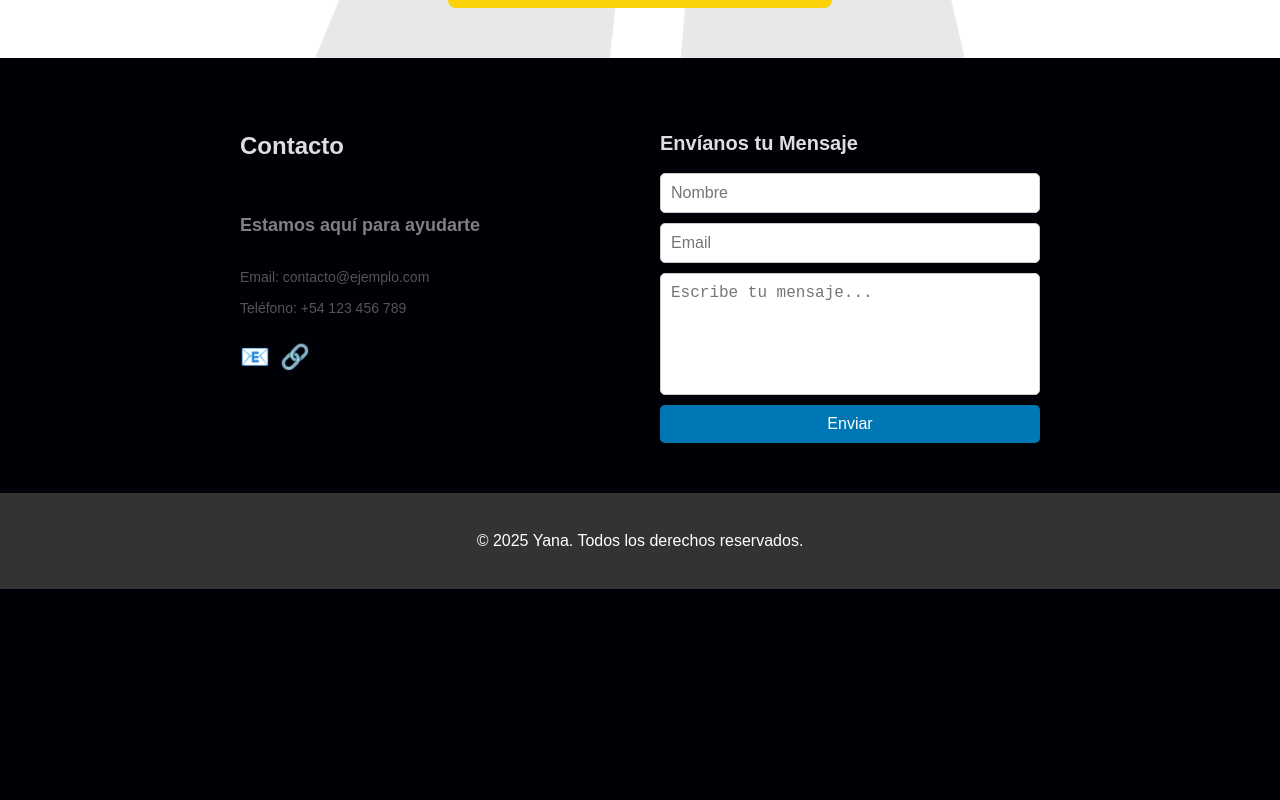
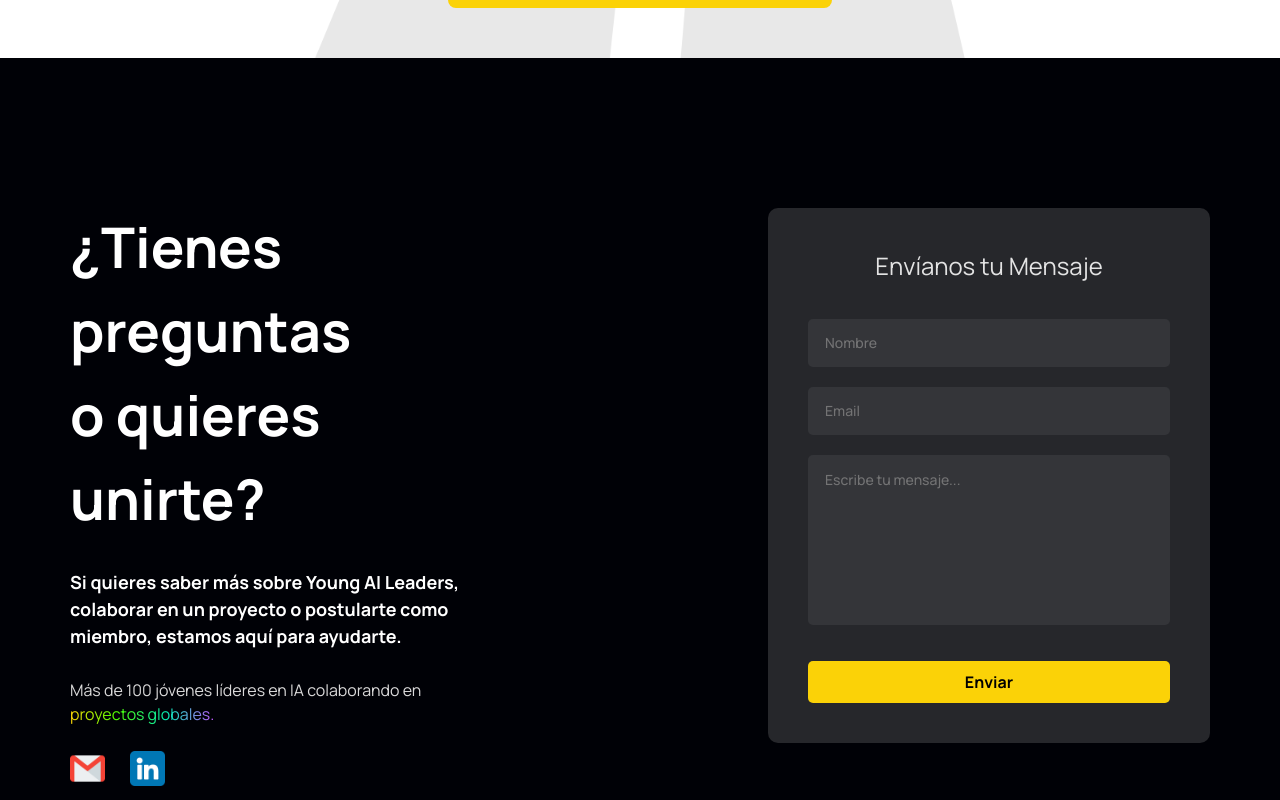
Before and after one commit to Nahuel-Villaverde/Young-AI-Leaders, a React (Vite) app: page / in a window 1280 px wide. Shown: the part 3840-4640 px from the top of the page. Before the commit the page ends 4429 px from the top, so only its background shows below. Built offline with nearby package versions, Linux system fonts and the light colour scheme.

Commit message:
form contacto

```diff
--- a/src/components/Contacto.css
+++ b/src/components/Contacto.css
@@ -1,16 +1,19 @@
 .contact-section {
-    padding: 50px;
+  padding: 70px;
+  padding-top: 100px;
+  padding-bottom: 100px;
   display: flex;
   justify-content: center;
   align-items: center;
+  font-family: 'Manrope', sans-serif;
 }
 
 .contact-container {
   display: grid;
   grid-template-columns: 1fr 1fr;
-    gap: 40px;
-    max-width: 800px;
+  gap: 20vw;
   width: 100%;
+  align-items: center;
 }
 
 .contact-info {
@@ -20,13 +23,19 @@
 }
 
 .contact-title {
-    font-size: 24px;
+  font-size: 56px;
   font-weight: bold;
+  color: white;
+  margin-bottom: 0;
+}
+
+.block {
+  display: block;
 }
 
 .contact-subtitle {
   font-size: 18px;
-    color: gray;
+  color: rgb(255, 255, 255);
 }
 
 .contact-span {
@@ -36,69 +45,102 @@
 
 .contact-icons {
   display: flex;
-    gap: 10px;
-    margin-top: 10px;
+  gap: 25px;
+  margin-top: 15px;
 }
 
-  .icon {
-    font-size: 24px;
-    text-decoration: none;
-    cursor: pointer;
+.icon img {
+  width: 35px;
+  height: 35px;
+  transition: transform 0.2s ease-in-out;
 }
 
-  .gmail-icon {
-    color: #d14836;
-  }
-
-  .linkedin-icon {
-    color: #0077b5;
+.icon img:hover {
+  transform: scale(1.1);
 }
 
 .contact-form-container {
   display: flex;
   flex-direction: column;
   justify-content: center;
+  max-width: 400px;
+  background-color: #26272B;
+  padding: 40px;
+  border-radius: 10px;
 }
 
 .form-title {
-    font-size: 20px;
-    margin-bottom: 15px;
+  font-size: 24px;
+  margin-bottom: 35px;
+  margin-top: 0;
+  text-align: center;
+  font-weight: 400;
 }
 
 .contact-form {
   display: flex;
   flex-direction: column;
-    gap: 10px;
+  gap: 20px;
 }
 
 .form-input,
 .form-textarea {
-    padding: 10px;
-    border: 1px solid #ccc;
+  padding: 14px;
+  padding-left: 16px;
+  border: 1px solid #cccccc00;
   border-radius: 5px;
   font-size: 16px;
+  background-color: #343539;
+  font-weight: 400;
+}
+
+.contact-form ::placeholder {
+  font-family: 'Manrope', sans-serif;
+  font-size: 14px;
+  color: #737374;
+  font-weight: 500;
 }
 
 .form-textarea {
-    height: 100px;
+  height: 140px;
   resize: none;
 }
 
 .submit-button {
-    background-color: #0077b5;
+  background-color: #FBD207;
   color: white;
   border: none;
   padding: 10px;
   cursor: pointer;
   border-radius: 5px;
   font-size: 16px;
+  color: #000000;
+  font-weight: 700;
+  transition: background-color 0.3s ease, color 0.3s ease;
+  margin-top: 16px;
 }
 
 .submit-button:hover {
-    background-color: #005f8b;
+  background-color: #000000;
+  color: white;
 }
 
 .error-message {
   color: red;
   font-size: 12px;
 }
+
+.multicolor{
+    font-weight: 400;
+    font-size: 16px;
+    background: linear-gradient(90deg, #FBD207 0%, #51FF00 32%, #04E9B3 67%, #C156FF 100%);
+    -webkit-background-clip: text;
+    color: transparent;
+}
+
+.contact-span{
+  font-weight: 400;
+  color: #DADADA;
+  font-size: 16px;
+
+}
--- a/src/components/Contacto.jsx
+++ b/src/components/Contacto.jsx
@@ -25,13 +25,16 @@ function Contacto() {
     <section className="contact-section" id="contacto">
       <div className="contact-container">
         <div className="contact-info">
-          <h2 className="contact-title">Contacto</h2>
-          <h3 className="contact-subtitle">Estamos aquí para ayudarte</h3>
-          <span className="contact-span">Email: contacto@ejemplo.com</span>
-          <span className="contact-span">Teléfono: +54 123 456 789</span>
+          <h2 className="contact-title">¿Tienes preguntas <span className="block">o quieres unirte?</span></h2>
+          <h3 className="contact-subtitle">Si quieres saber más sobre Young AI Leaders, colaborar en un proyecto o postularte como miembro, estamos aquí para ayudarte.</h3>
+          <span className="contact-span">Más de 100 jóvenes líderes en IA colaborando en <br /> <span className="multicolor">proyectos globales.</span></span>
           <div className="contact-icons">
-            <a href="mailto:contacto@ejemplo.com" className="icon gmail-icon">📧</a>
-            <a href="https://linkedin.com" target="_blank" className="icon linkedin-icon">🔗</a>
+            <a href="mailto:contacto@ejemplo.com" className="icon gmail-icon">
+              <img src="/gmail.png" alt="Gmail" />
+            </a>
+            <a href="https://linkedin.com" target="_blank" rel="noopener noreferrer" className="icon linkedin-icon">
+              <img src="/linkedin.png" alt="LinkedIn" />
+            </a>
           </div>
         </div>
 
```
Also changed, not shown: public/gmail.png (added), public/linkedin.png (added). Lines whose indentation alone changed are shown as unchanged.
